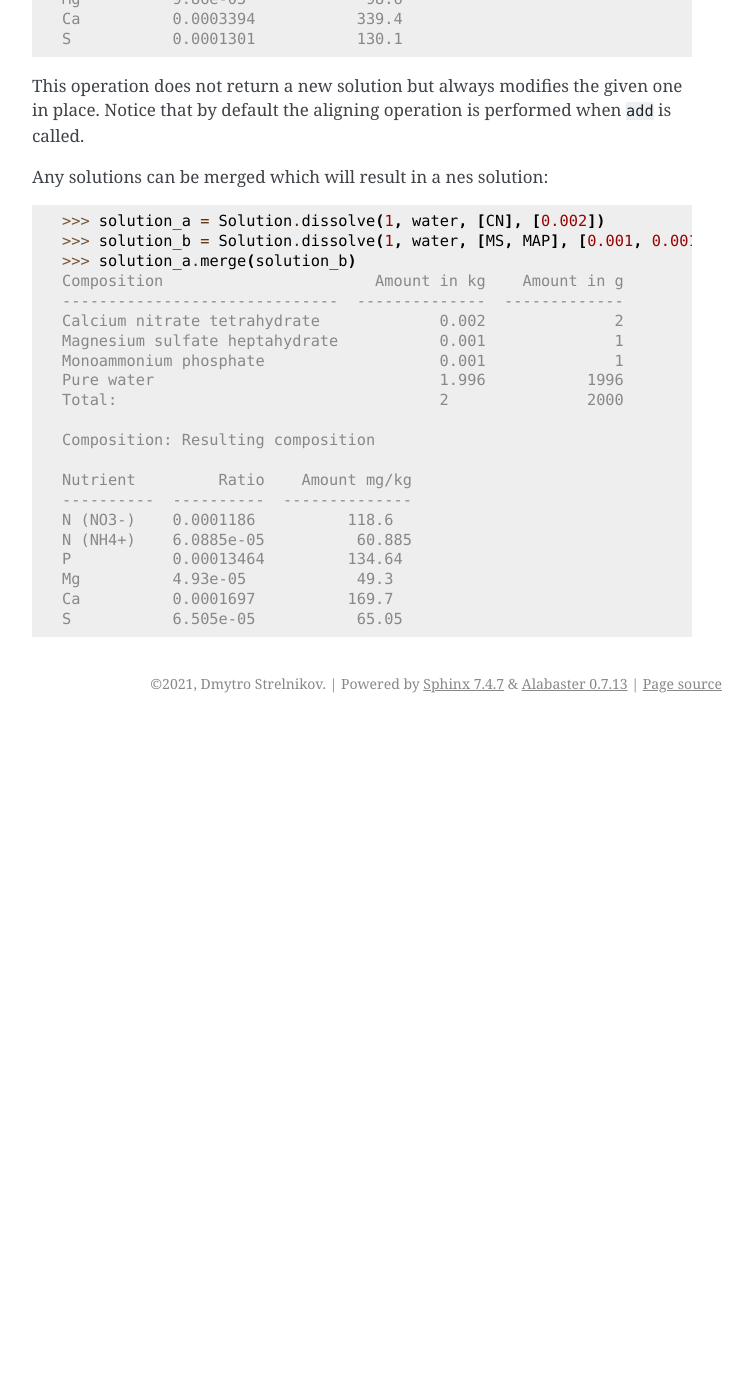
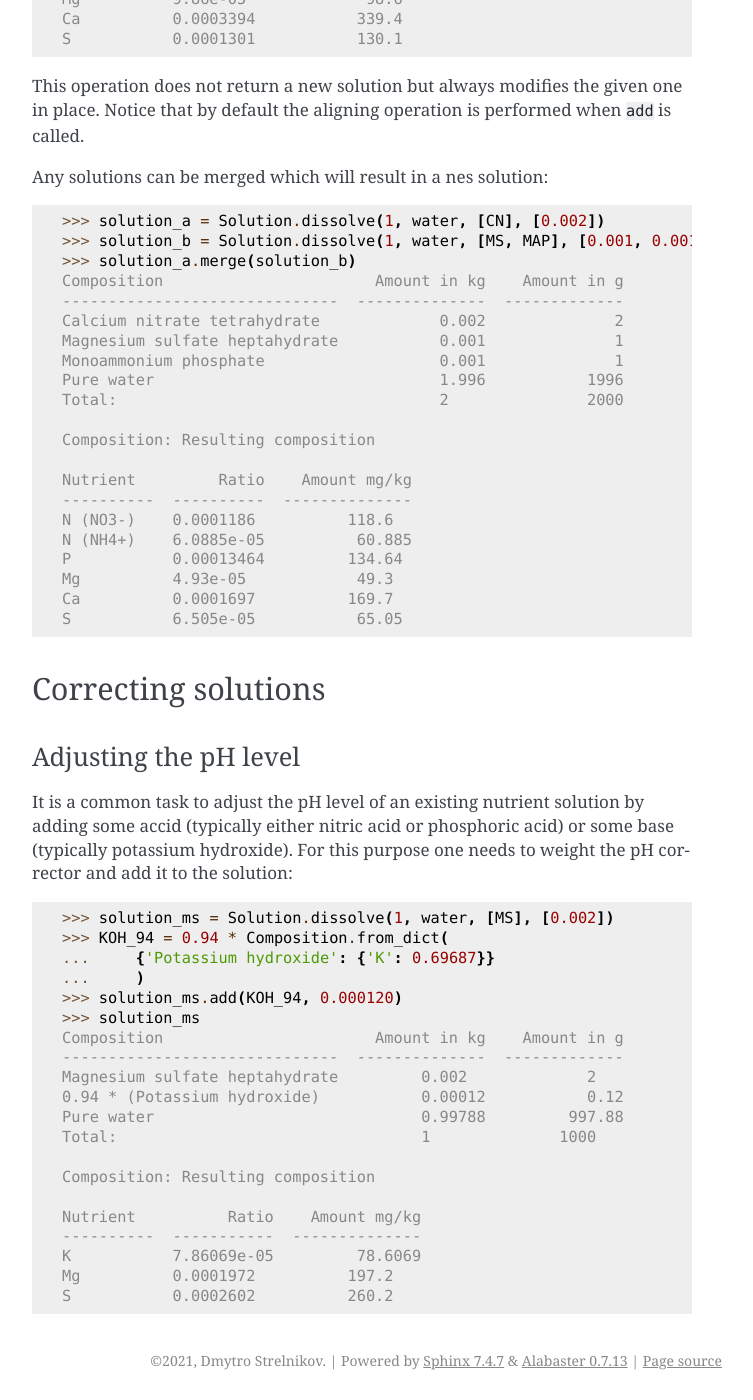
Before and after one commit to dstrelnikov/hydrosolver, a Sphinx documentation site: the page built from docs/tutorial/working-with-solutions.rst, in a window 1280 px wide and 1400 px high, scrolled down 3962 px. Shown: the whole window, without its empty margins (388-1141 px from the left). Built offline with Sphinx 7.4.7, drawn with Linux system fonts in a browser that asks for light colours; before the commit the page ends 4685 px from its top, so only the background shows below that; some of the changed text lies outside the part shown.

Commit message:
docs: update

```diff
--- a/docs/working-with-solutions.rst
+++ b/docs/tutorial/working-with-solutions.rst
@@ -208,3 +208,33 @@ P           0.00013464         134.64
 Mg          4.93e-05            49.3
 Ca          0.0001697          169.7
 S           6.505e-05           65.05
+
+
+Correcting solutions
+--------------------
+
+Adjusting the pH level
+^^^^^^^^^^^^^^^^^^^^^^
+
+It is a common task to adjust the pH level of an existing nutrient solution by adding some accid (typically either nitric acid or phosphoric acid) or some base (typically potassium hydroxide). For this purpose one needs to weight the pH corrector and add it to the solution:
+
+>>> solution_ms = Solution.dissolve(1, water, [MS], [0.002])
+>>> KOH_94 = 0.94 * Composition.from_dict(
+...     {'Potassium hydroxide': {'K': 0.69687}}
+...     )
+>>> solution_ms.add(KOH_94, 0.000120)
+>>> solution_ms
+Composition                       Amount in kg    Amount in g
+------------------------------  --------------  -------------
+Magnesium sulfate heptahydrate         0.002             2
+0.94 * (Potassium hydroxide)           0.00012           0.12
+Pure water                             0.99788         997.88
+Total:                                 1              1000
+<BLANKLINE>
+Composition: Resulting composition
+<BLANKLINE>
+Nutrient          Ratio    Amount mg/kg
+----------  -----------  --------------
+K           7.86069e-05         78.6069
+Mg          0.0001972          197.2
+S           0.0002602          260.2
```
Also changed, not shown: docs/index.rst (+4 -3 lines), docs/tutorial/optimizing-solutions.rst (added, +58 -0 lines), docs/tutorial/working-with-compositions.rst (renamed from docs/working-with-compositions.rst).
